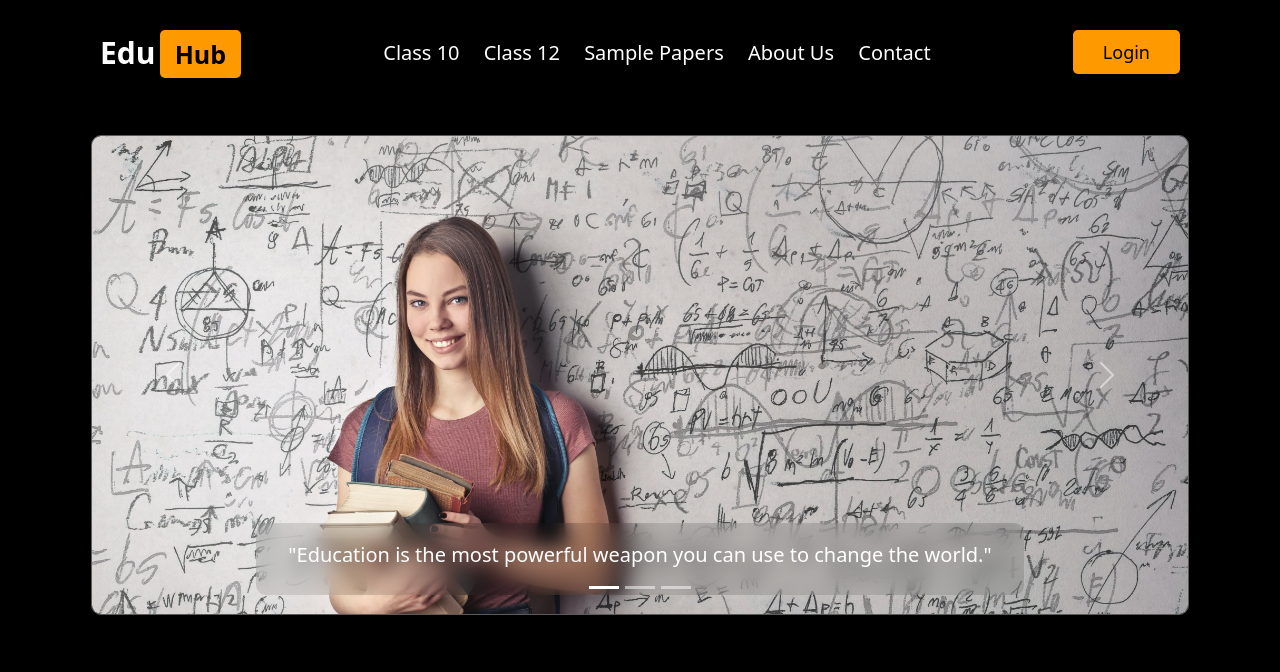
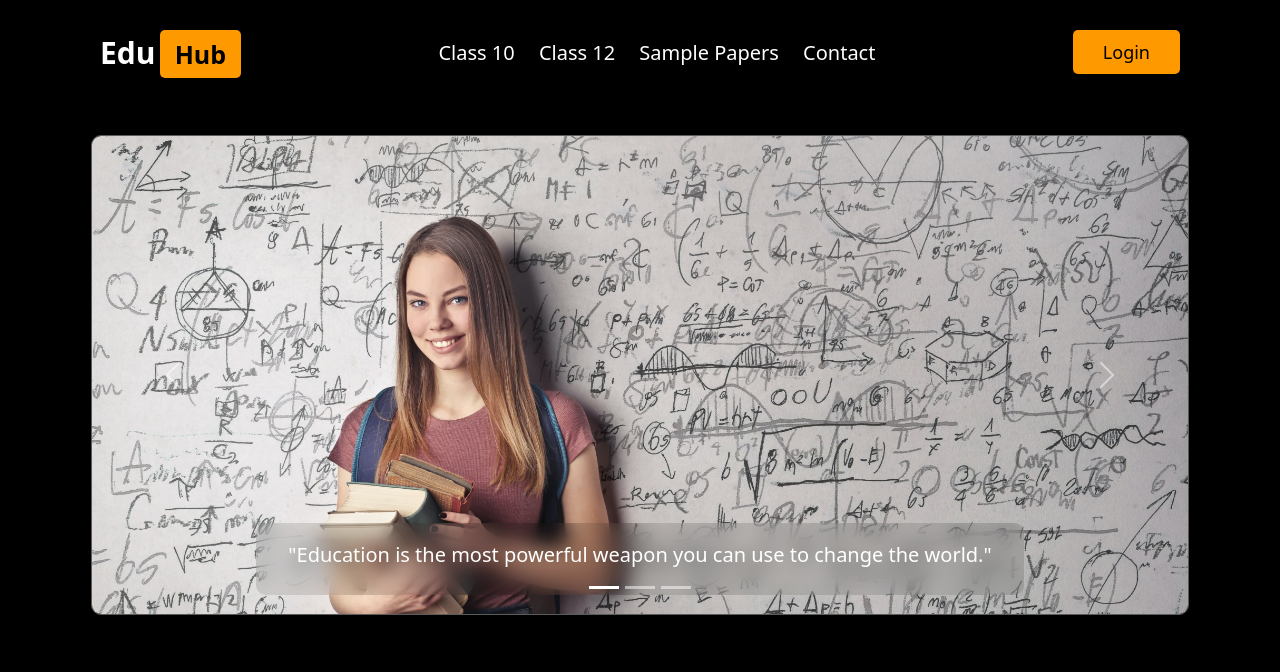
Before and after one commit to Dinesh-Guru-Mahapatra/_EduHub, a plain HTML site: page index.html in a window 1280 px wide. Shown: the top 672 px of the page. Drawn offline with nearby package versions, Linux system fonts and the light colour scheme.

Commit message:
Update index.html

```diff
--- a/index.html
+++ b/index.html
@@ -31,7 +31,6 @@
         <a class="nav_link" href="pages/class10.html">Class 10</a>
         <a class="nav_link" href="pages/class12.html">Class 12</a>
         <a class="nav_link" href="pages/samplepapers.html">Sample Papers</a>
-        <a class="nav_link" href="pages/about.html">About Us</a>
         <a class="nav_link" href="pages/contact.html">Contact</a>
       </div>
       <div>
```
